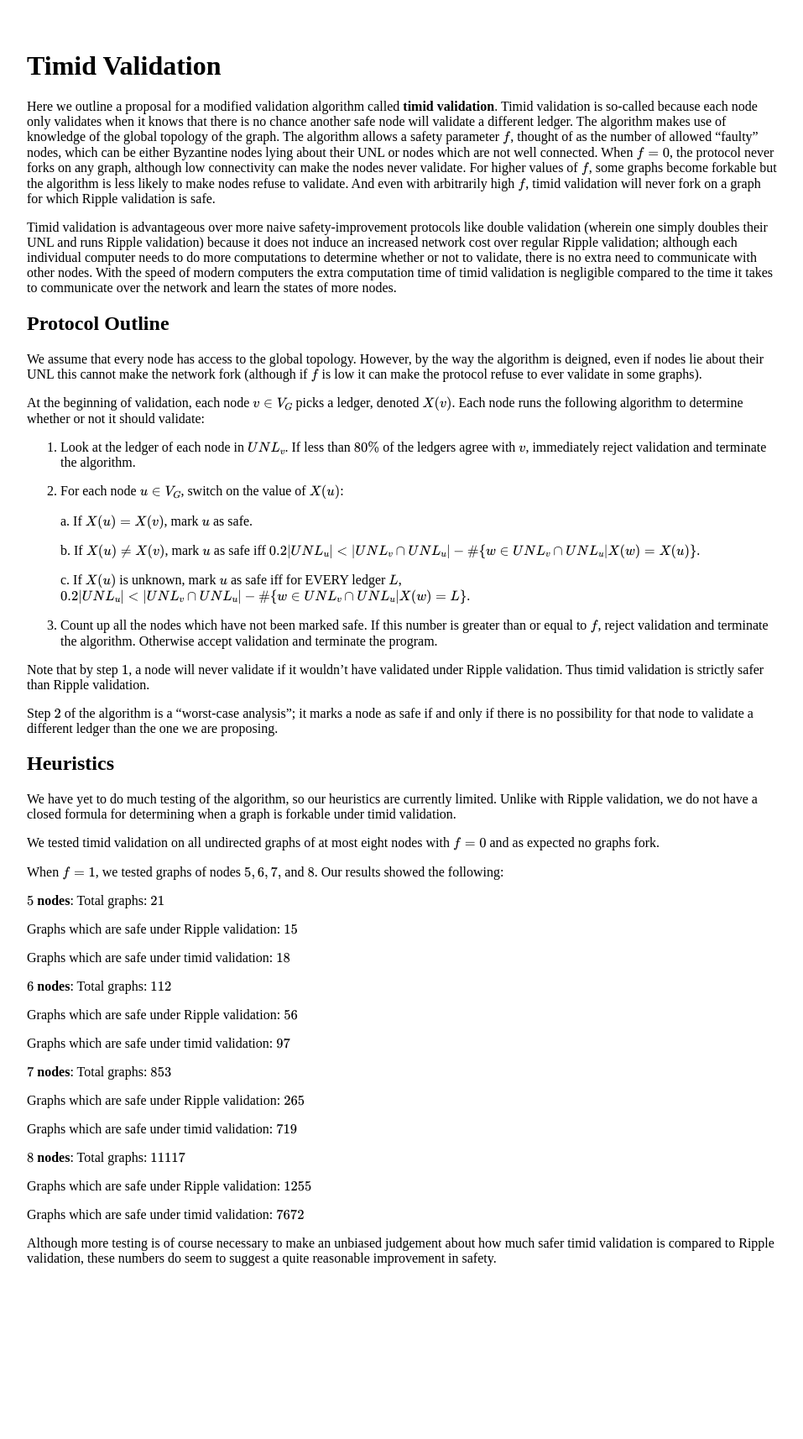
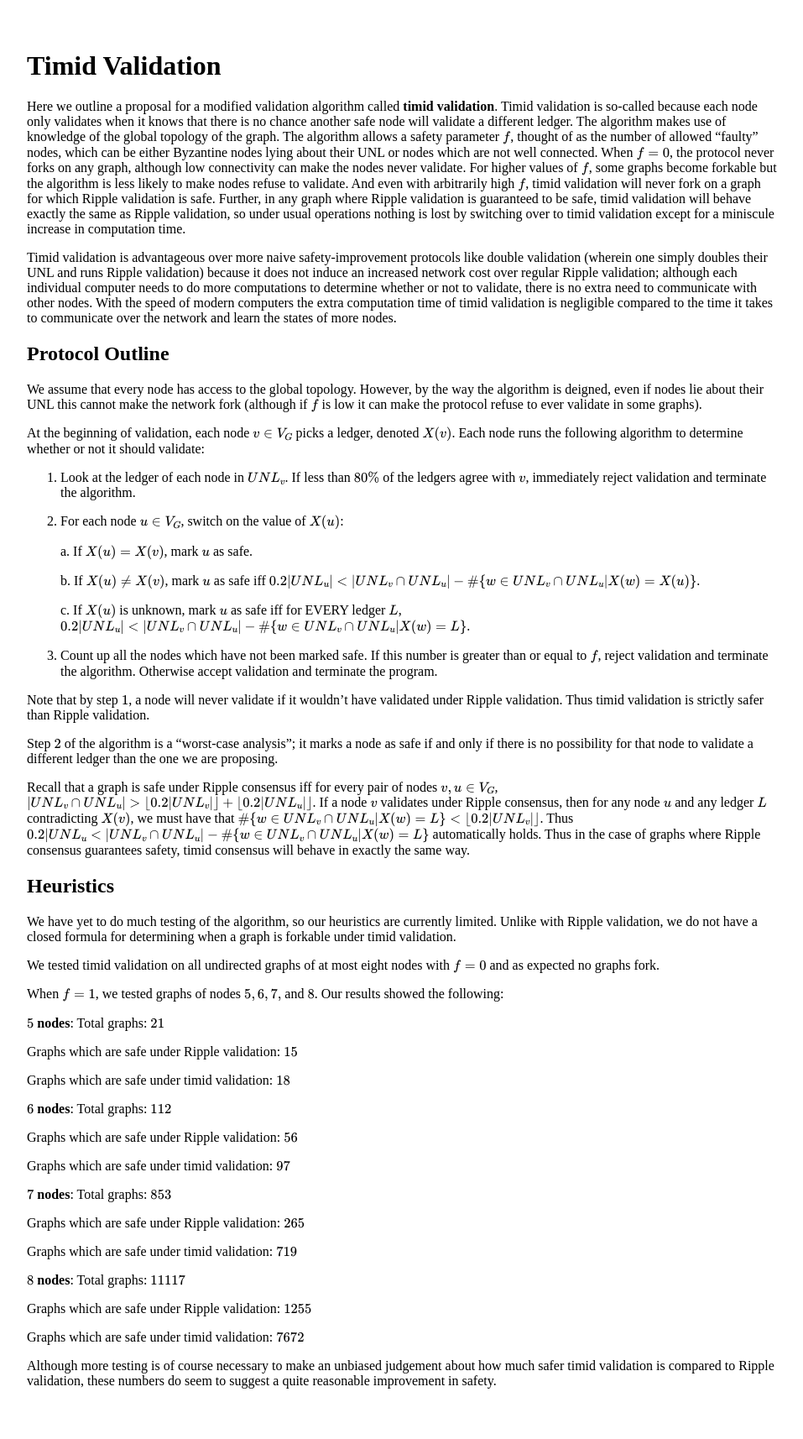
Before and after one commit to ChronusZ/chronusz.github.io, a Jekyll site: the page built from _posts/2017-06-26-timid-validation.md, in a window 1280 px wide. Shown: the whole page at 84% size, without its empty margins (160-1117 px from the left). Built offline with Jekyll 4.4.1, drawn with Linux system fonts in a browser that asks for light colours; formulas are drawn with MathJax 3; before the commit the page ends 1568 px from its top, so only the background shows below that.

Commit message:
Update 2017-06-26-timid-validation.md

```diff
--- a/_posts/2017-06-26-timid-validation.md
+++ b/_posts/2017-06-26-timid-validation.md
@@ -7,7 +7,7 @@ use_math: true
 
 # Timid Validation
 
-Here we outline a proposal for a modified validation algorithm called **timid validation**. Timid validation is so-called because each node only validates when it knows that there is no chance another safe node will validate a different ledger. The algorithm makes use of knowledge of the global topology of the graph. The algorithm allows a safety parameter $$f$$, thought of as the number of allowed "faulty" nodes, which can be either Byzantine nodes lying about their UNL or nodes which are not well connected. When $$f=0$$, the protocol never forks on any graph, although low connectivity can make the nodes never validate. For higher values of $$f$$, some graphs become forkable but the algorithm is less likely to make nodes refuse to validate. And even with arbitrarily high $$f$$, timid validation will never fork on a graph for which Ripple validation is safe.
+Here we outline a proposal for a modified validation algorithm called **timid validation**. Timid validation is so-called because each node only validates when it knows that there is no chance another safe node will validate a different ledger. The algorithm makes use of knowledge of the global topology of the graph. The algorithm allows a safety parameter $$f$$, thought of as the number of allowed "faulty" nodes, which can be either Byzantine nodes lying about their UNL or nodes which are not well connected. When $$f=0$$, the protocol never forks on any graph, although low connectivity can make the nodes never validate. For higher values of $$f$$, some graphs become forkable but the algorithm is less likely to make nodes refuse to validate. And even with arbitrarily high $$f$$, timid validation will never fork on a graph for which Ripple validation is safe. Further, in any graph where Ripple validation is guaranteed to be safe, timid validation will behave exactly the same as Ripple validation, so under usual operations nothing is lost by switching over to timid validation except for a miniscule increase in computation time.
 
 Timid validation is advantageous over more naive safety-improvement protocols like double validation (wherein one simply doubles their UNL and runs Ripple validation) because it does not induce an increased network cost over regular Ripple validation; although each individual computer needs to do more computations to determine whether or not to validate, there is no extra need to communicate with other nodes. With the speed of modern computers the extra computation time of timid validation is negligible compared to the time it takes to communicate over the network and learn the states of more nodes.
 
@@ -30,6 +30,8 @@ At the beginning of validation, each node $$v\in V_G$$ picks a ledger, denoted $
 Note that by step $$1$$, a node will never validate if it wouldn't have validated under Ripple validation. Thus timid validation is strictly safer than Ripple validation.
 
 Step $$2$$ of the algorithm is a "worst-case analysis"; it marks a node as safe if and only if there is no possibility for that node to validate a different ledger than the one we are proposing.
+
+Recall that a graph is safe under Ripple consensus iff for every pair of nodes $$v,u\in V_G$$, $$\vert UNL_v\cap UNL_u\vert>\lfloor 0.2\vert UNL_v\vert\rfloor + \lfloor 0.2\vert UNL_u\vert\rfloor$$. If a node $$v$$ validates under Ripple consensus, then for any node $$u$$ and any ledger $$L$$ contradicting $$X(v)$$, we must have that $$\#\{w\in UNL_v\cap UNL_u\vert X(w)=L\}<\lfloor 0.2\vert UNL_v\vert\rfloor$$. Thus $$0.2\vert UNL_u<\vert UNL_v\cap UNL_u\vert - \#\{w\in UNL_v\cap UNL_u\vert X(w)=L\}$$ automatically holds. Thus in the case of graphs where Ripple consensus guarantees safety, timid consensus will behave in exactly the same way.
 
 ## Heuristics
 
```
